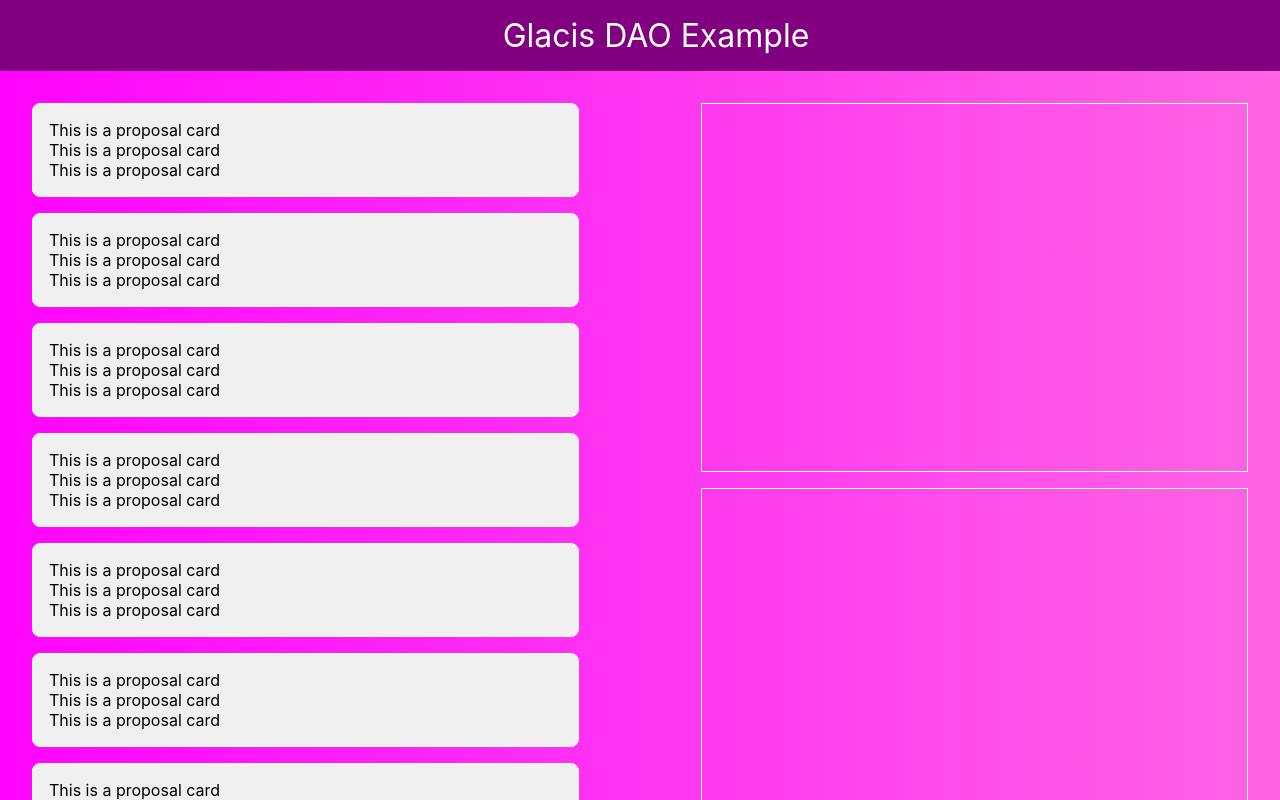
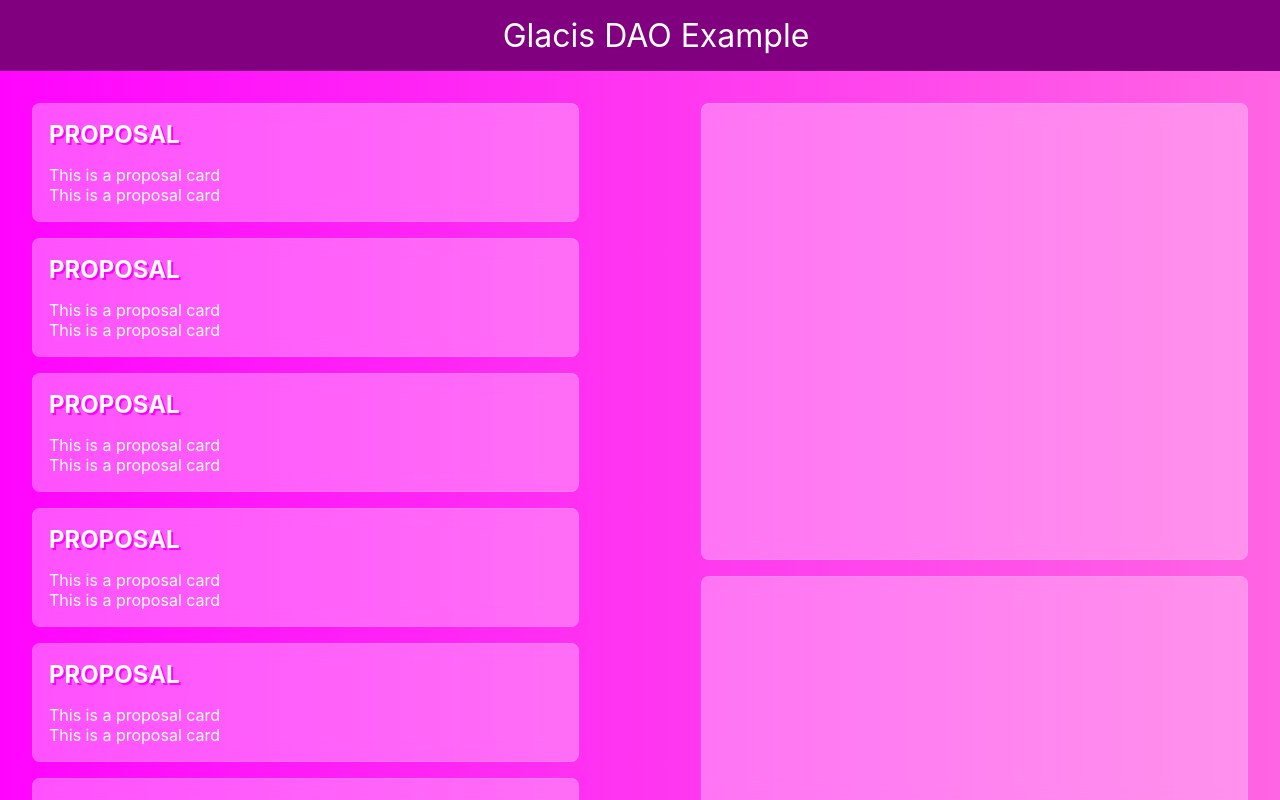
Before and after one commit to jboetticher/dao-demo, a React (Create React App) app: page / in a window 1280 px wide. Built offline with nearby package versions, Linux system fonts and the light colour scheme.

Commit message:
Glass components

```diff
--- a/src/ProposalCard.js
+++ b/src/ProposalCard.js
@@ -1,13 +1,13 @@
 import React from 'react';
 import { ProposalCard as StyledProposalCard } from './StyledComponents';
-
+import { CardTitle } from './StyledComponents';
 
 
 const ProposalCard = ({ proposal }) => {
   // Assume proposal is an object with relevant data
   return (
     <StyledProposalCard>
-      <div>This is a proposal card</div>
+      <CardTitle>Proposal</CardTitle>
       <div>This is a proposal card</div>
       <div>This is a proposal card</div>
     </StyledProposalCard>
--- a/src/StyledComponents.js
+++ b/src/StyledComponents.js
@@ -28,25 +28,31 @@ export const BigCardContainer = styled.div`
 `;
 
 export const BigCard = styled.div`
+  background: rgba(255, 255, 255, 0.3);
+  backdrop-filter: blur(10px);
+  border-radius: 8px;
+  border: 1px solid rgba(255, 255, 255, 0.1);
   flex: 1;
-  border: 1px solid white;
   margin-bottom: 1em;
   padding: 1em;
+  color: white; /* set text color */
 `;
 
 export const ProposalCard = styled.div`
-  border: 1px solid white;
+  background: rgba(255, 255, 255, 0.3);
+  backdrop-filter: blur(10px);
+  border-radius: 8px;
+  border: 1px solid rgba(255, 255, 255, 0.1);
   margin-bottom: 1em;
   padding: 1em;
-  border-radius: 8px;
-  background-color: #F0F0F0;
+  color: white; /* set text color */
 `;
 
 export const CardTitle = styled.div`
+  text-transform: uppercase;
+  font-weight: bold;
   color: white;
-  font-size: 2em;
-  text-align: center;
-  width: 100%;
-  background-color: purple;
-  padding: 1rem;
+  text-shadow: 2px 2px 0 magenta;
+  font-size: 24px;
+  margin-bottom: 1rem;
 `;
```
